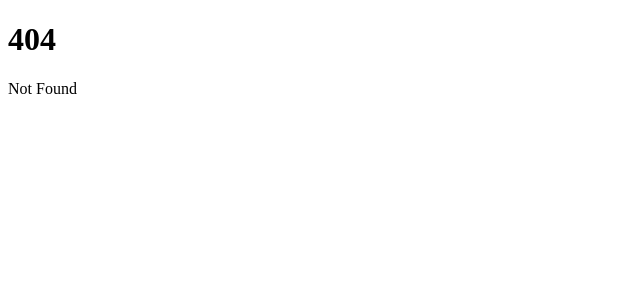
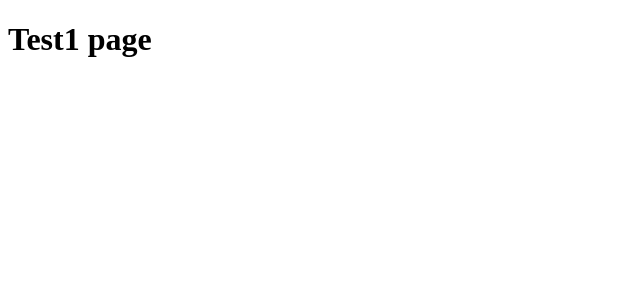
Before and after one commit to asptu/cpvp, a SvelteKit app: page /test1 in a window 1280 px wide. Before the commit this address had no page. Shown: the top 300 px of the page, without its empty margins (0-640 px from the left). Built offline with nearby package versions, Linux system fonts and the light colour scheme.

Commit message:
Create +page.svelte

```diff
--- /dev/null
+++ b/src/routes/test1/+page.svelte
@@ -0,0 +1 @@
+<h1> Test1 page </h1>
```
